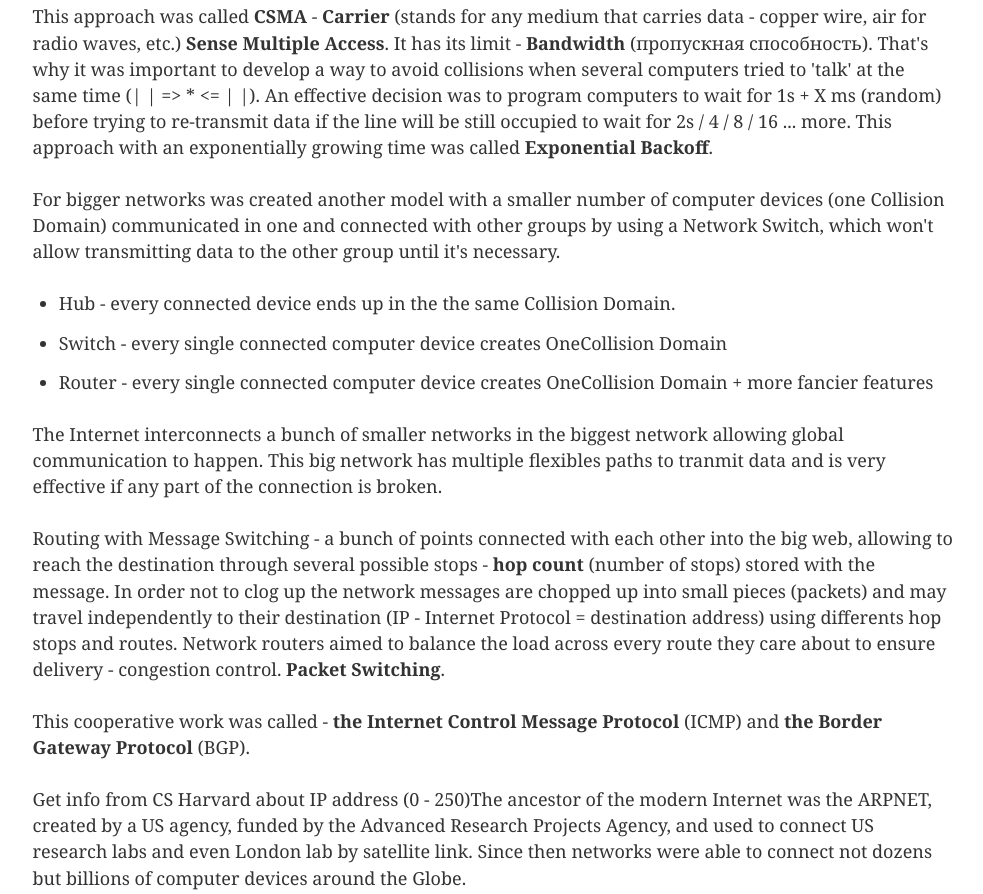
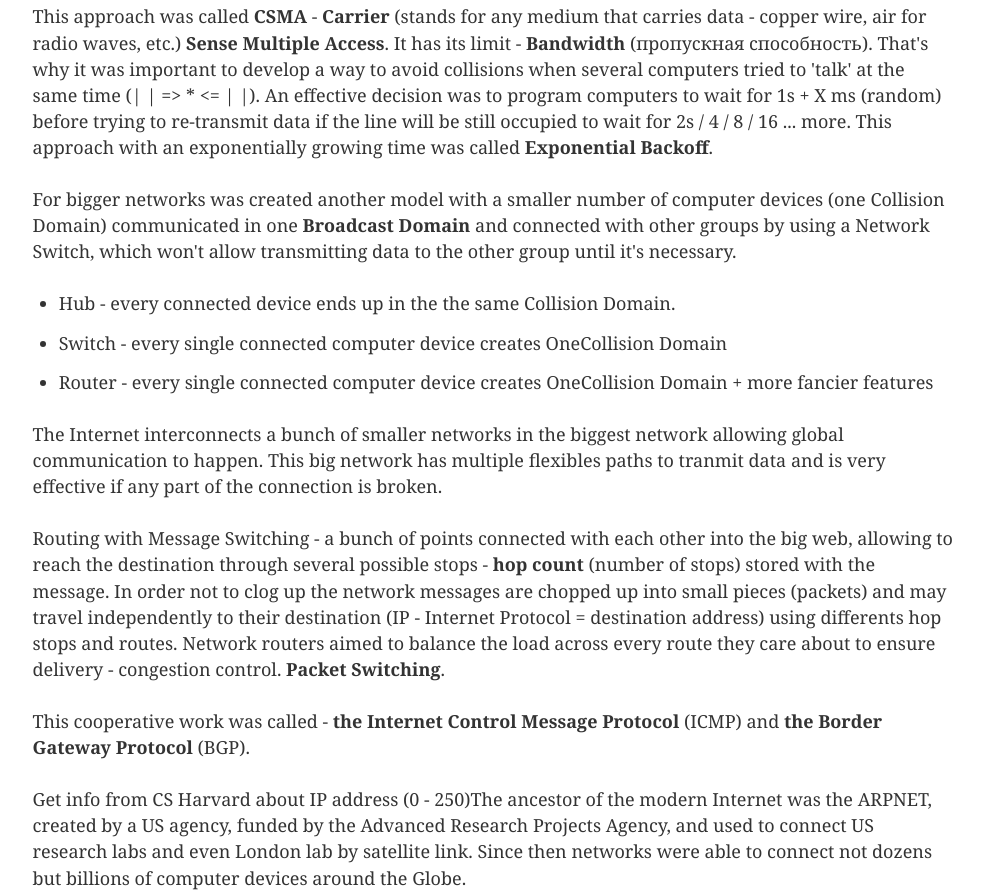
Before and after one commit to sne-syn/basic-blog, a Gatsby site: page /computer-networks/ in a window 1280 px wide. Shown: the part 913-1807 px from the top of the page, without its empty margins (147-1130 px from the left). Built offline with nearby package versions, Linux system fonts and the light colour scheme; Gatsby itself is replaced by a stand-in of ours.

Commit message:
Update computer-networks.md

```diff
--- a/src/markdown-pages/computer-networks.md
+++ b/src/markdown-pages/computer-networks.md
@@ -20,7 +20,7 @@ Now MAC address is used for both Ethernet and Wi-Fi
 
 This approach was called **CSMA** - **Carrier** (stands for any medium that carries data - copper wire, air for radio waves, etc.) **Sense Multiple Access**. It has its limit - **Bandwidth** (пропускная способность). That's why it was important to develop a way to avoid collisions when several computers tried to 'talk' at the same time (| | => * <= | |). An effective decision was to program computers to wait for 1s + X ms (random) before trying to re-transmit data if the line will be still occupied to wait for 2s / 4 / 8 / 16 ... more. This approach with an exponentially growing time was called **Exponential Backoff**.
 
-For bigger networks was created another model with a smaller number of computer devices (one Collision Domain) communicated in one and connected with other groups by using a Network Switch, which won't allow transmitting data to the other group until it's necessary.
+For bigger networks was created another model with a smaller number of computer devices (one Collision Domain) communicated in one **Broadcast Domain** and connected with other groups by using a Network Switch, which won't allow transmitting data to the other group until it's necessary.
 
 - Hub - every connected device ends up in the the same Collision Domain.
 - Switch - every single connected computer device creates OneCollision Domain
```
